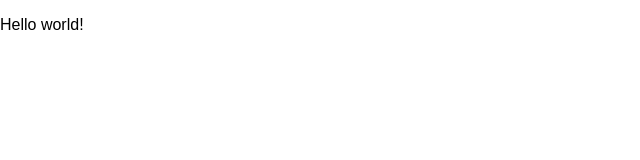
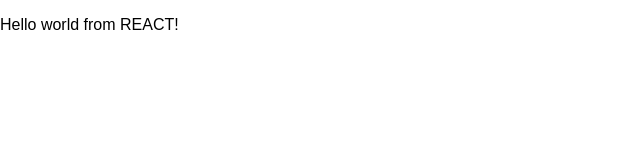
Before and after one commit to ksakovich/El-Paseo-, a React (Create React App) app: page / in a window 1280 px wide. Shown: the top 160 px of the page, without its empty margins (0-640 px from the left). Built offline with nearby package versions, Linux system fonts and the light colour scheme.

Commit message:
updated dependencies

```diff
--- a/public/index.html
+++ b/public/index.html
@@ -25,6 +25,7 @@
       Learn how to configure a non-root public URL by running `npm run build`.
     -->
   <title>React App</title>
+  <script src="./index.js" defer></script>
 </head>
 
 <body>
--- a/src/App.tsx
+++ b/src/App.tsx
@@ -4,7 +4,7 @@ const App: React.FC = () =>
 {
   return (
     <div className="App">
-      <p>Hello world!</p>
+      <p>Hello world from REACT!</p>
     </div>
   );
 }
```
Also changed, not shown: package.json (+6 -5 lines), 1 other file (tests, documents, lock files or other folders).
